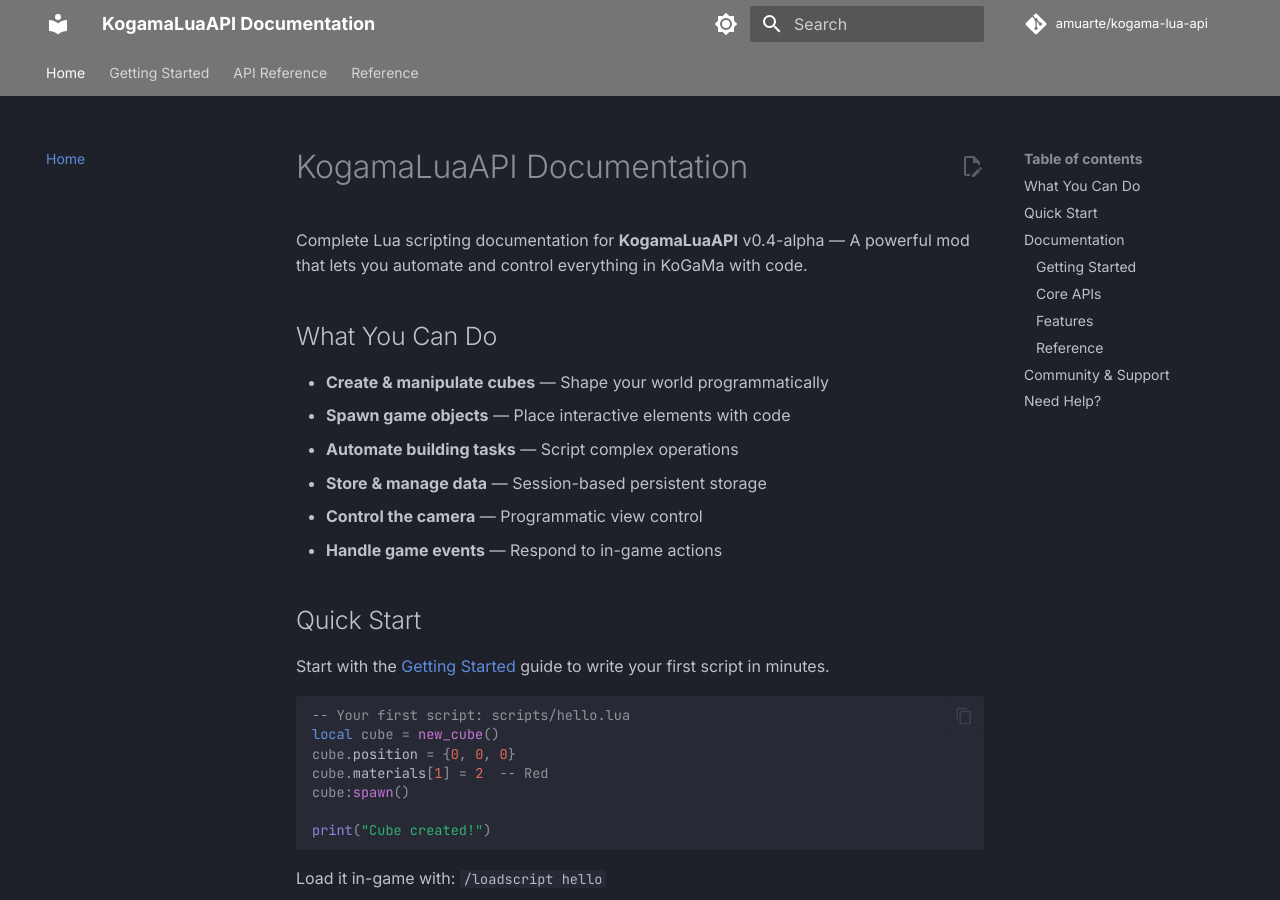
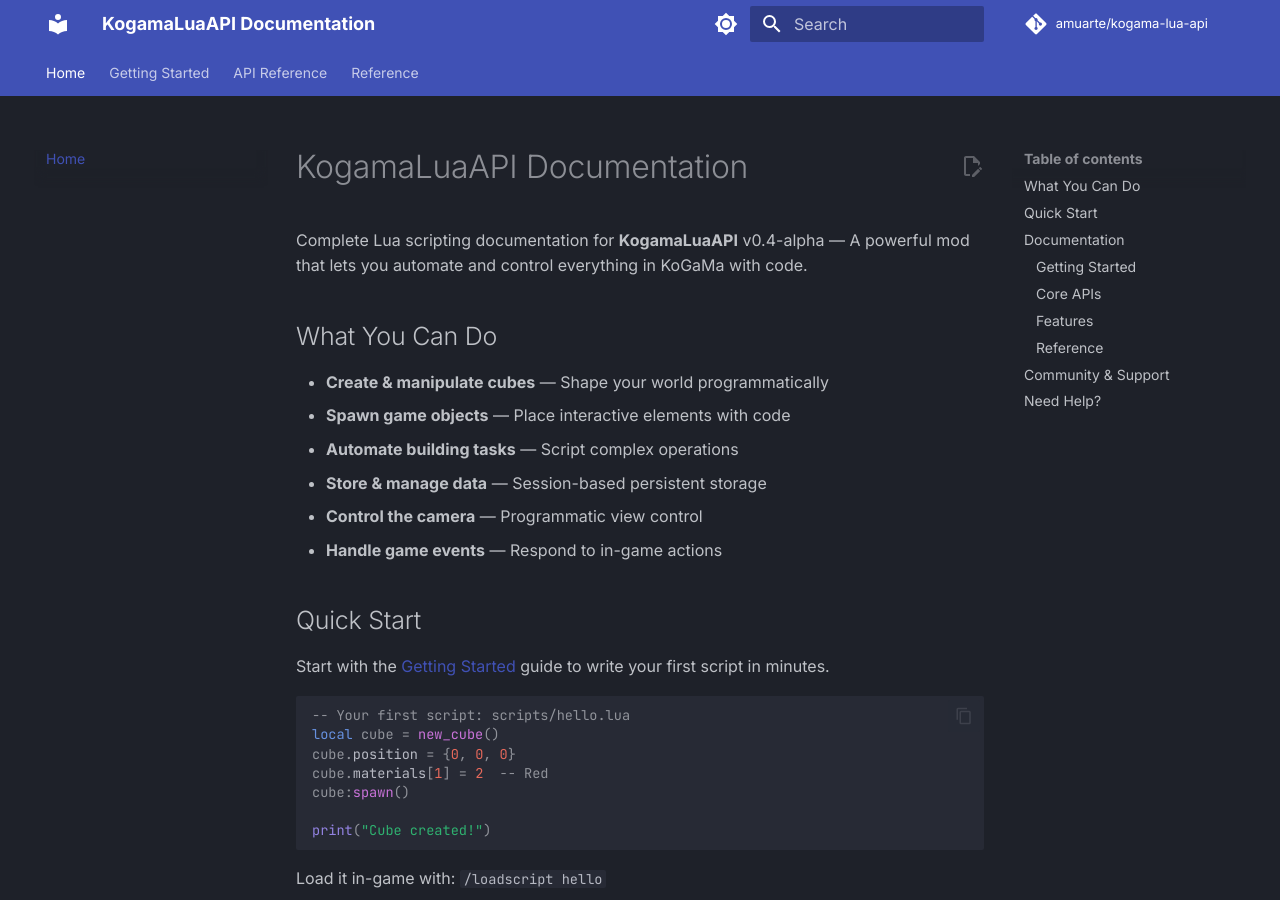
Before and after one commit to amuarte/kogama-lua-api, an MkDocs documentation site: the page built from docs/index.md, in a window 1280 px wide and 900 px high. Built offline with MkDocs 1.6.1 and Material for MkDocs 9.7.7, drawn with Linux system fonts in a browser that asks for light colours; comment, search, counter and statistics services are not loaded.

Commit message:
Revert "Change Material theme palette to neutral grey colors"
This reverts commit a2293af02727375f6bf37669bbb84b6ffc536d82.

```diff
--- a/mkdocs.yml
+++ b/mkdocs.yml
@@ -9,14 +9,14 @@ theme:
   name: material
   palette:
     - scheme: slate
-      primary: grey
-      accent: grey
+      primary: slate
+      accent: blue
       toggle:
         icon: material/brightness-7
         name: Switch to light mode
     - scheme: default
-      primary: grey
-      accent: grey
+      primary: blue
+      accent: indigo
       toggle:
         icon: material/brightness-4
         name: Switch to dark mode
```
